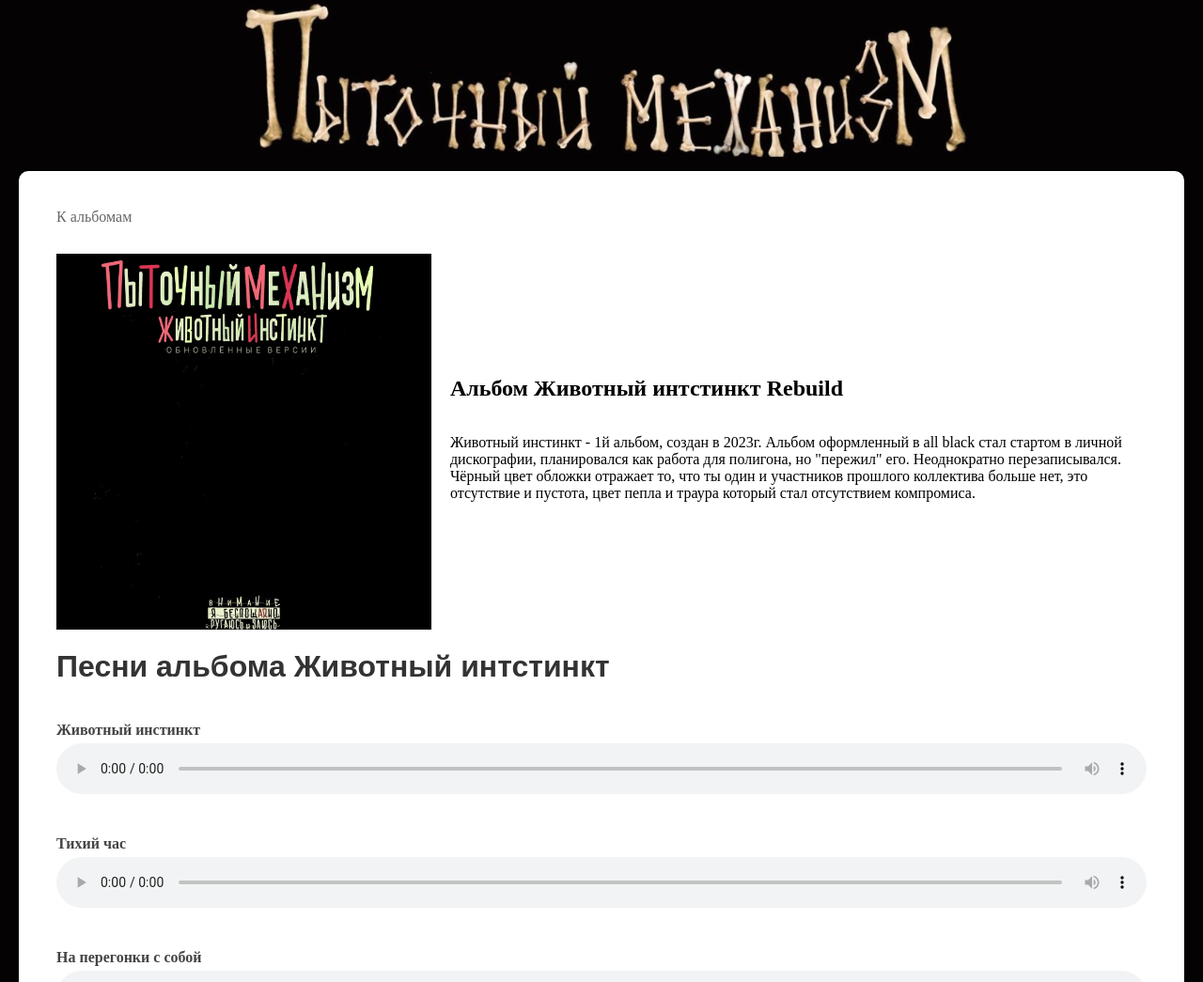
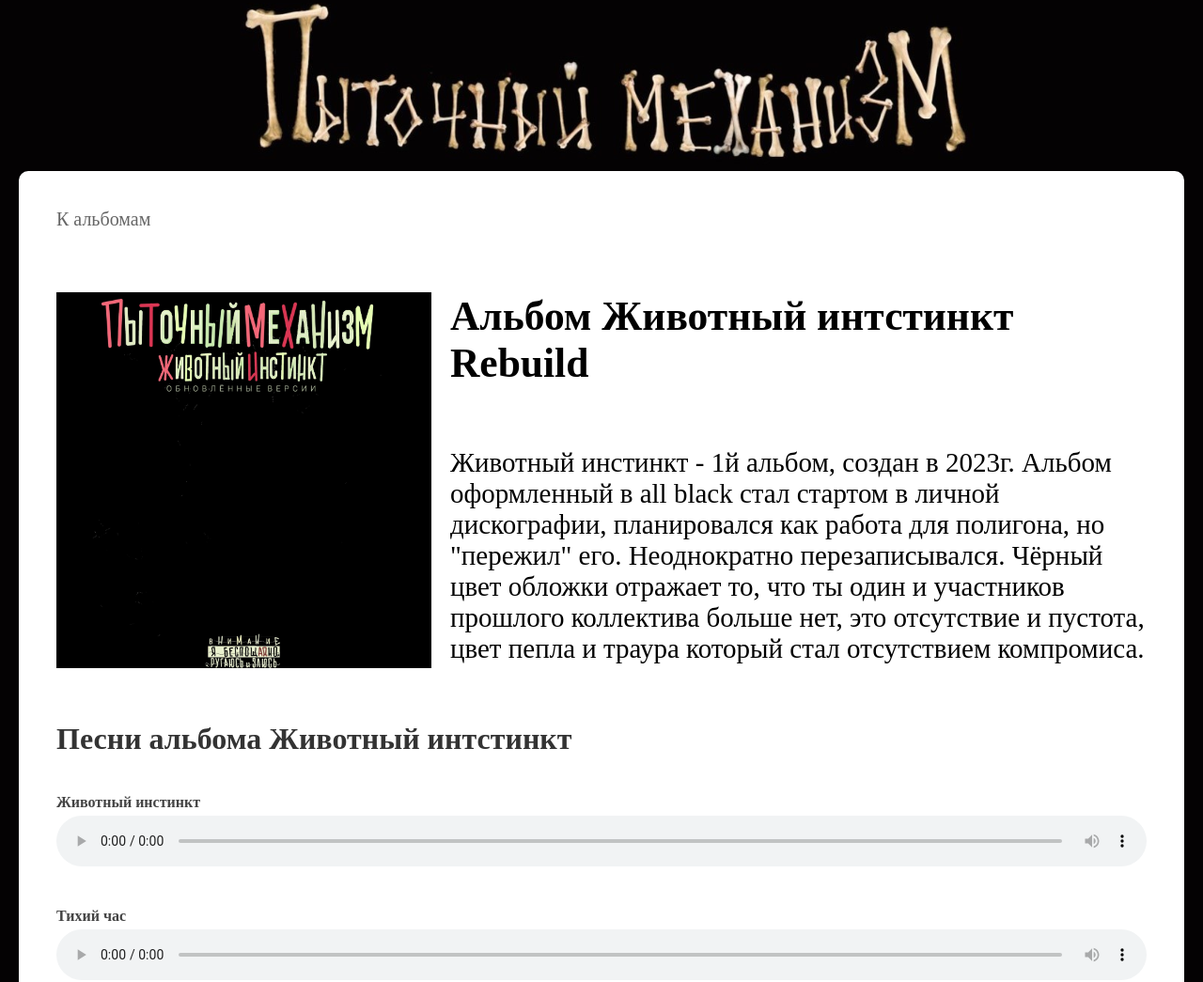
Before and after one commit to Misha03366/my-first-site-on-flask, a Flask app: page /albums/animal-instinct in a window 1280 px wide. Shown: the part 138-1183 px from the top of the page at 94% size. Run offline with Flask 3, Linux system fonts and the light colour scheme; some web fonts are replaced.

Commit message:
Update animal-instinct.html

```diff
--- a/templates/albums/animal-instinct.html
+++ b/templates/albums/animal-instinct.html
@@ -55,6 +55,7 @@
             justify-content: flex-start;
             align-items: flex-start;
             text-align: left;
+            font-size: 29px;
         }
         .text-row p {
             margin: 0;
@@ -66,16 +67,16 @@
         .back-link a {
             text-decoration: none;
             color: #666;
-            font-size: 16px;
+            font-size: 20px;
         }
         .back-link a:hover{
             color: #000;
-            font-size: 16px;
+            font-size: 20px;
         }
         h1 {
             color: #333;
             margin-bottom: 40px;
-            font-family:Arial, sans-serif;
+            font-family: 'GOST2304';
         }
         .track-list p {
             margin: 15px 0 5px 0;
@@ -85,7 +86,7 @@
         .track-list a {
             text-decoration: none;
             color: #333;
-            font-size: 18px;
+            font-size: 26px;
             display: inline-block;
             width: 200px;
         }
```
